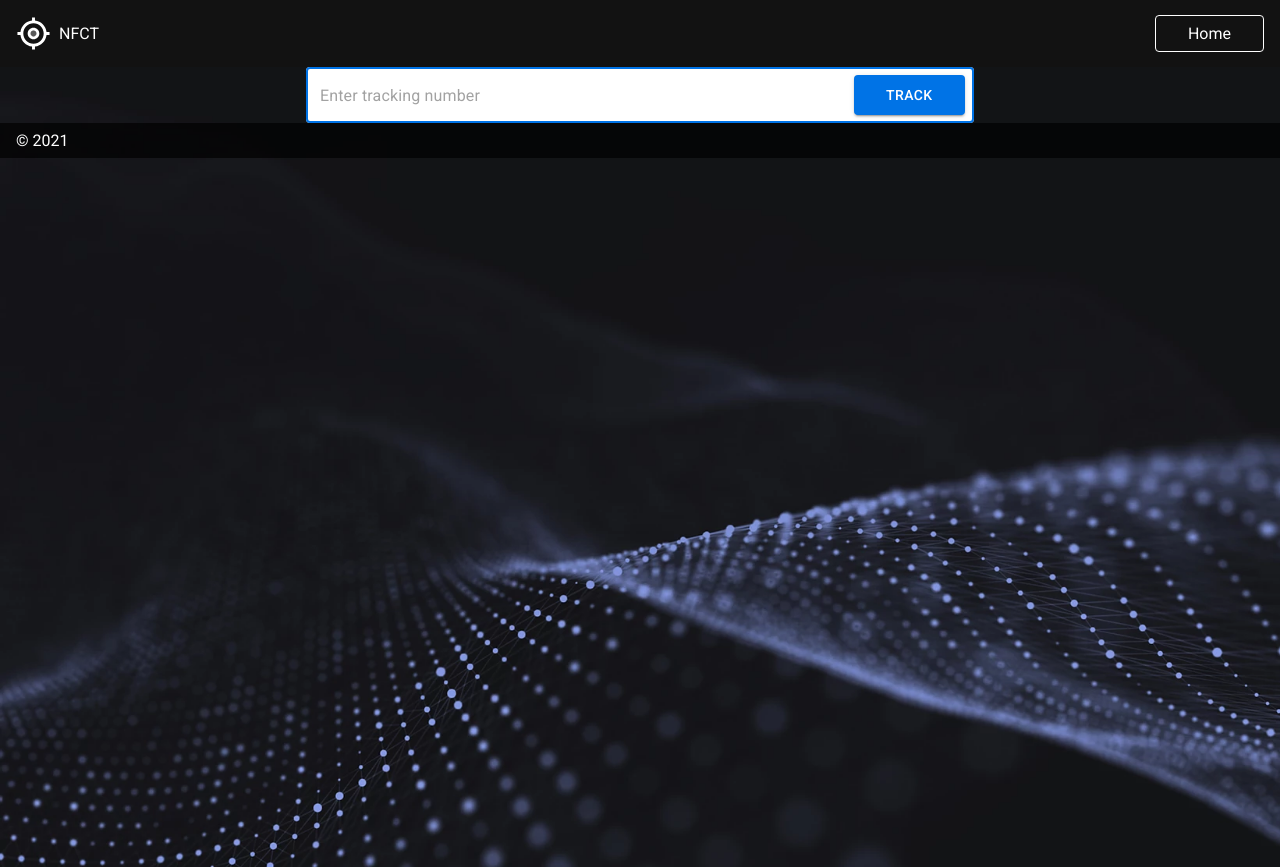
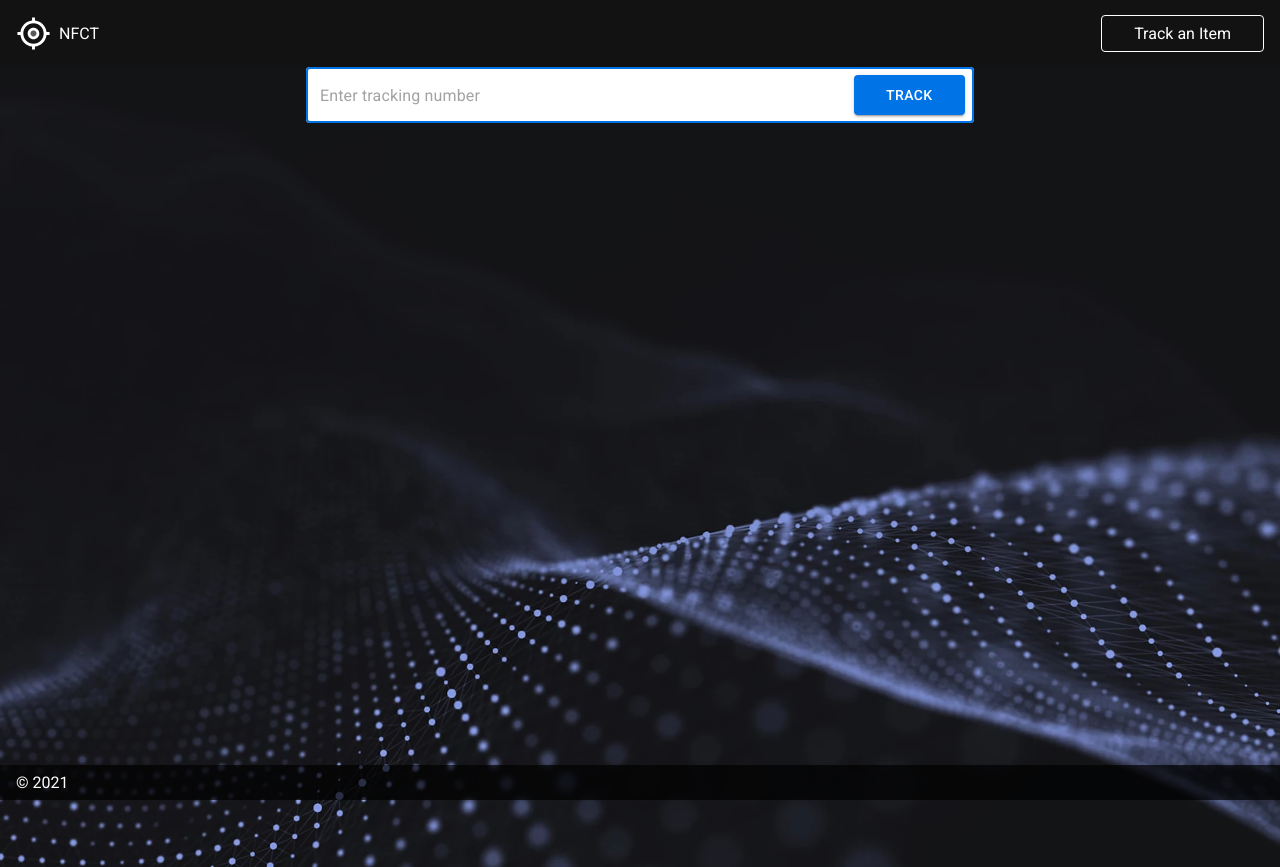
Before and after one commit to lequhung/nfc-tracking-ui, a Gatsby site: page / in a window 1280 px wide. Built offline with nearby package versions, Linux system fonts and the light colour scheme; Gatsby itself is replaced by a stand-in of ours.

Commit message:
fix redirection

```diff
--- a/src/components/Layout/Layout.js
+++ b/src/components/Layout/Layout.js
@@ -1,4 +1,5 @@
 import * as React from 'react';
+import * as styles from './layout.module.css';
 import PropTypes from 'prop-types';
 import { useStaticQuery, graphql } from 'gatsby';
 import Header from '../Header/Header';
@@ -27,7 +28,7 @@ const Layout = ({ children }) => {
         <title>{data.site.siteMetadata.title}</title>
       </Helmet>
       <ThemeProvider theme={muTheme}>
-        <div>
+        <div className={styles.container}>
           <Header />
           <main>{children}</main>
           <Footer />
--- a/src/components/Layout/layout.module.css
+++ b/src/components/Layout/layout.module.css
@@ -0,0 +1,5 @@
+.container {
+  display: flex;
+  flex-direction: column;
+  min-height: 100vh;
+}
--- a/src/components/Menu/Menu.js
+++ b/src/components/Menu/Menu.js
@@ -1,12 +1,11 @@
 import * as React from 'react';
 import * as styles from './menu.module.css';
 import { Link } from '@material-ui/core';
-import { navigate } from 'gatsby';
 
 const Menu = () => {
   const onClick = (event) => {
     event.preventDefault();
-    void navigate('/');
+    window.location.assign('/');
   };
 
   return (
@@ -14,7 +13,7 @@ const Menu = () => {
       <ul className={styles.menu}>
         <li className={styles.menuItem}>
           <Link href="" onClick={onClick}>
-            Home
+            Track an Item
           </Link>
         </li>
       </ul>
--- a/src/pages/index.js
+++ b/src/pages/index.js
@@ -7,6 +7,7 @@ const pageContainer = {
   zIndex: -1,
   width: '100%',
   height: '100%',
+  // below css is for the footer
   display: 'flex',
   flexDirection: 'column',
   minHeight: '100vh'
```
Also changed, not shown: src/pages/404.js (deleted, +0 -10 lines).
